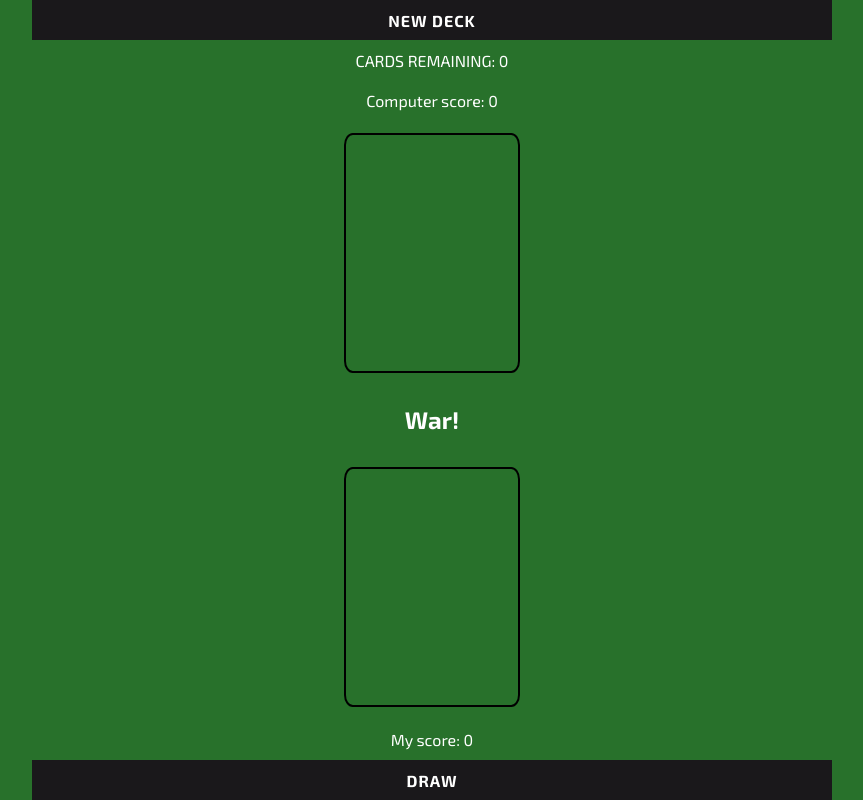
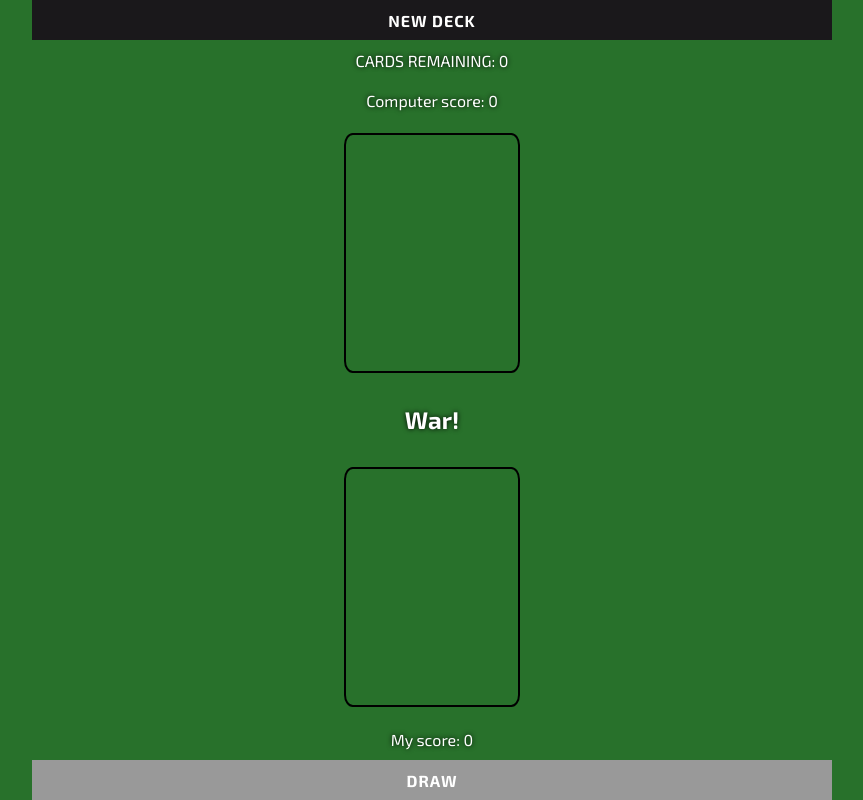
Before and after one commit to ScoutGoose/cardWar, a plain HTML site: page index.html in a window 1280 px wide. Shown: the whole page, without its empty margins (208-1071 px from the left). Drawn offline with Linux system fonts and the light colour scheme.

Commit message:
Minor style changes

```diff
--- a/app.js
+++ b/app.js
@@ -31,7 +31,8 @@ function drawCards(deckId) {
       if (data.remaining === 0) {
         document.querySelector(".draw-btn").disabled = true;
       }
-    });
+    })
+    .catch((err) => console.log(err));
 }
 
 // COMPARE TWO CARDS
--- a/style.css
+++ b/style.css
@@ -9,6 +9,7 @@
 body {
   background: #28712b;
   height: 100vh;
+  text-shadow: 0px 0px 5px black;
 }
 
 .game-container {
@@ -78,6 +79,7 @@ img {
 
 .btn:disabled {
   cursor: not-allowed;
+  background: #999;
 }
 
 @media (min-width: 800px) {
```
